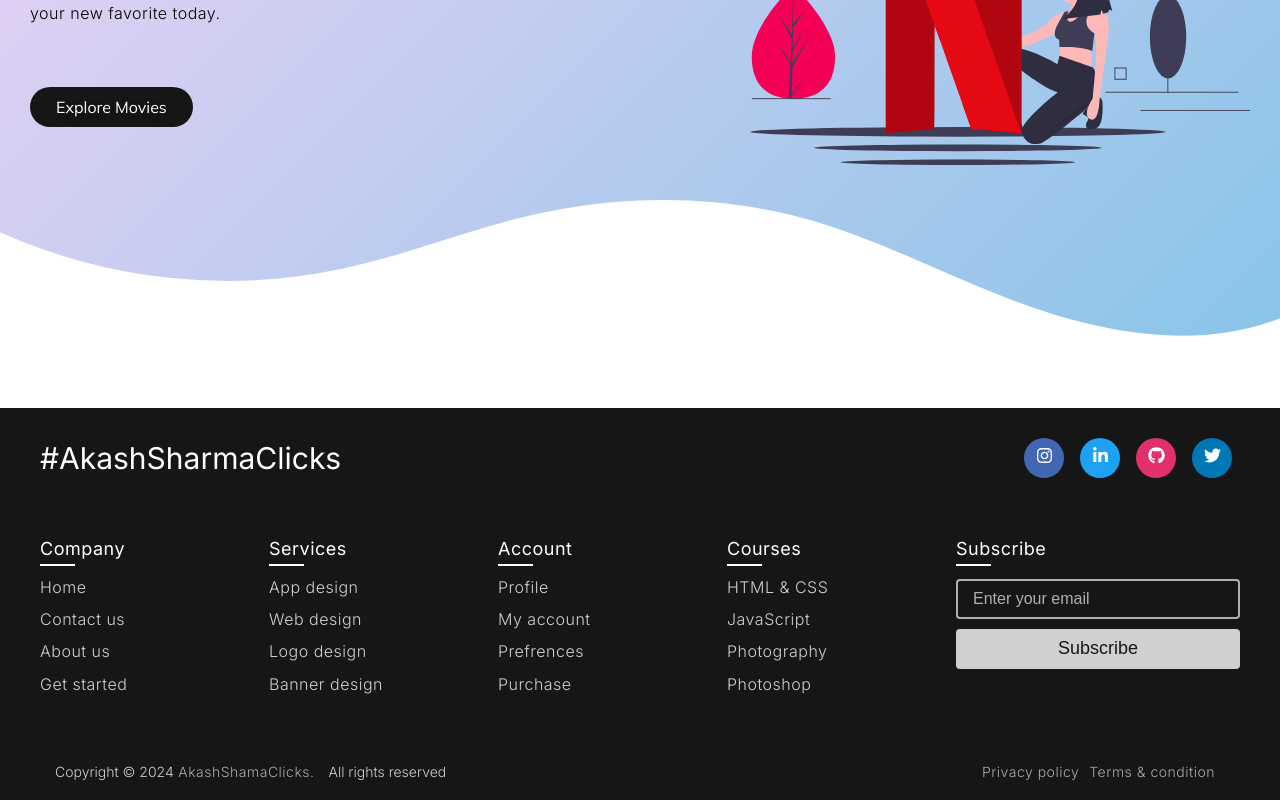
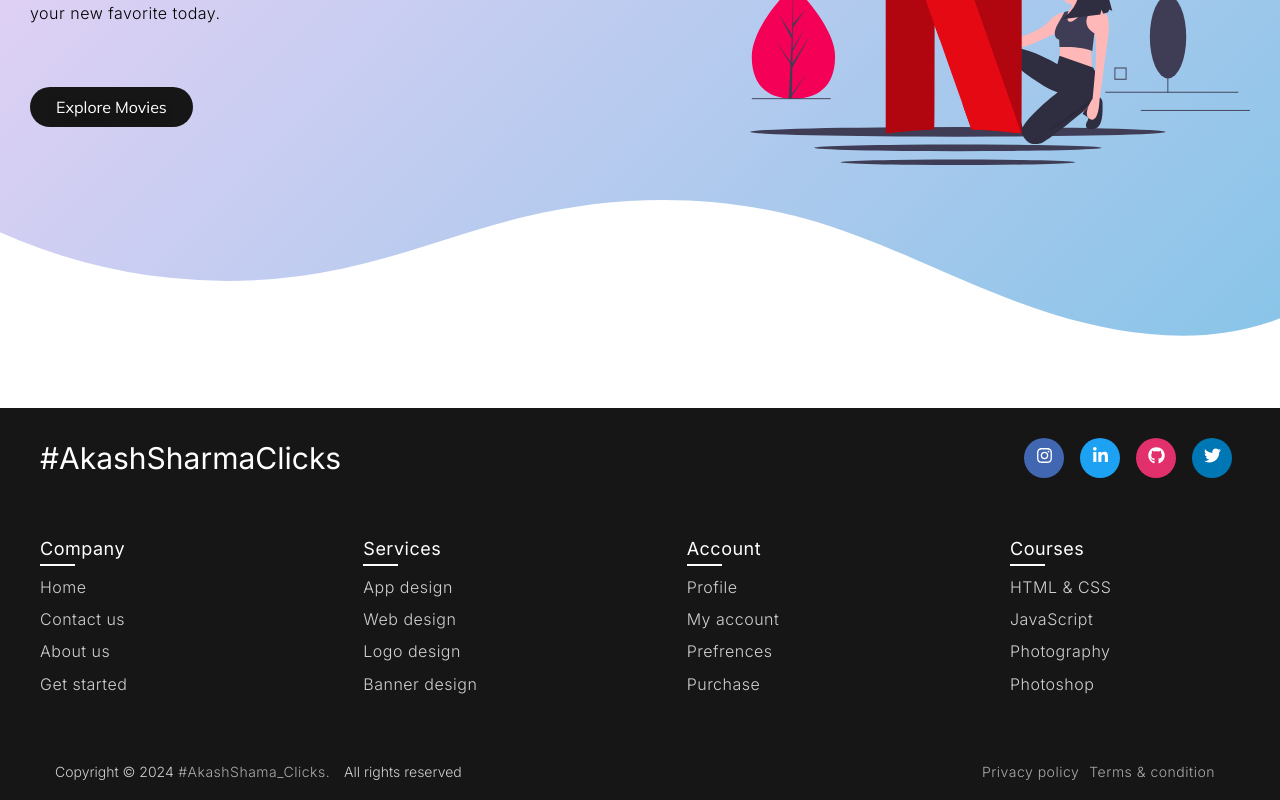
Before and after one commit to akashsharmaclicks-learningaccount/AkashFlix, a Next.js app: page / in a window 1280 px wide. Shown: the part 472-1272 px from the top of the page. Built offline with nearby package versions, Linux system fonts and the light colour scheme.

Commit message:
Removed unnecessary imports.

```diff
--- a/src/app/components/Footer.js
+++ b/src/app/components/Footer.js
@@ -1,11 +1,9 @@
 import React from "react";
 import footerStyles from "@/app/styles/footer.module.css";
 import {
-  FaFacebookF,
   FaTwitter,
   FaInstagram,
   FaLinkedinIn,
-  FaYoutube,
   FaGithub,
 } from "react-icons/fa";
 import Link from "next/link";
@@ -124,15 +122,6 @@ const Footer = () => {
                 <a href="#">Photoshop</a>
               </li>
             </ul>
-            <ul className={`${footerStyles.box} ${footerStyles["input-box"]}`}>
-              <li className={footerStyles.link_name}>Subscribe</li>
-              <li>
-                <input type="text" placeholder="Enter your email" />
-              </li>
-              <li>
-                <input type="button" value="Subscribe" />
-              </li>
-            </ul>
           </div>
         </div>
         <div className={footerStyles["bottom-details"]}>
@@ -140,7 +129,7 @@ const Footer = () => {
             <span className={footerStyles.copyright_text}>
               {" "}
               Copyright © {currentYear}
-              <Link href="/>"> AkashShamaClicks.</Link> All rights reserved{" "}
+              <Link href="/>"> #AkashShama_Clicks.</Link> All rights reserved{" "}
             </span>
             <span className={footerStyles.policy_terms}>
               <Link href="/">Privacy policy</Link>
```
